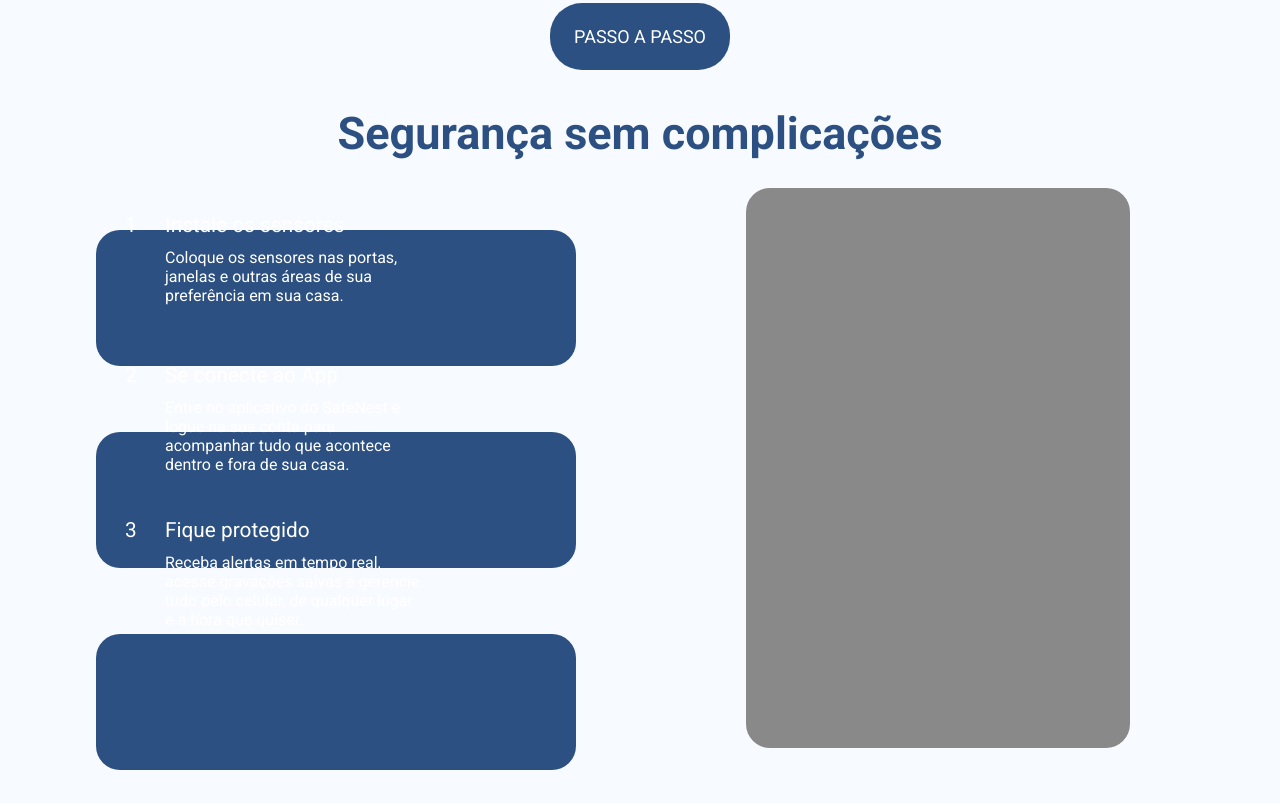
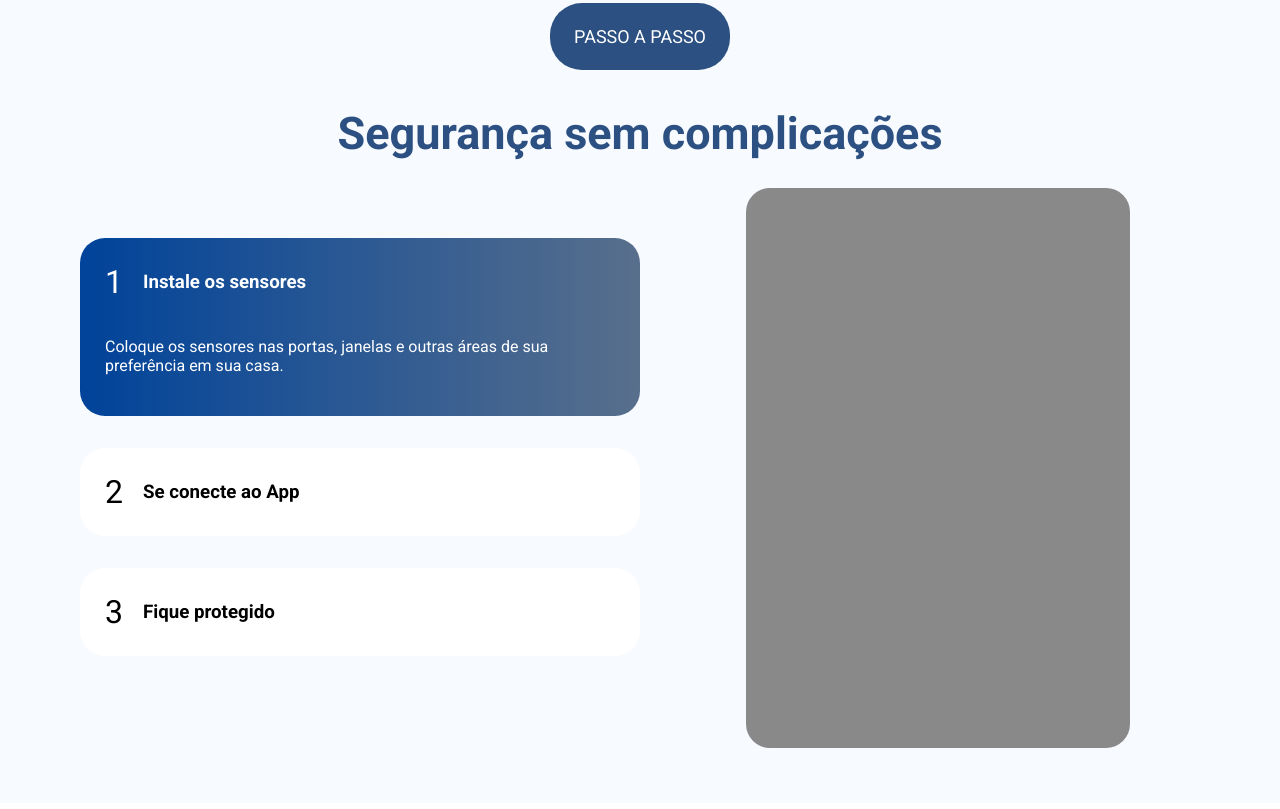
Before and after one commit to mariaeduardadepascoa/SafeNest, a plain HTML site: page index.html in a window 1280 px wide. Shown: the part 1597-2406 px from the top of the page. Drawn offline with Linux system fonts and the light colour scheme.

Commit message:
terminei a perte comece a usar

```diff
--- a/index.html
+++ b/index.html
@@ -109,21 +109,55 @@
             </div>
             <h1 class="seguranca">Segurança sem complicações</h1>
         </div>
-        <div class="retangulo">
-        <div class="number"><span>1</span></div>
-        <div class="retangulo-title"><span>Instale os sensores</span></div>
-        <div class="retangulo-subtitle"><span>Coloque os sensores nas portas, janelas e outras áreas de sua preferência em sua casa.</span></div>
+        <div class="passos">
+
+    <div class="card ativo">
+        <div class="cabecalho">
+            <span>1</span>
+            <h3>Instale os sensores</h3>
         </div>
-        <div class="retangulo">
-        <div class="number-two"><span>2</span></div>
-        <div class="retangulo-title-two"><span>Se conecte ao App</span></div>
-        <div class="retangulo-subtitle-two"><span>Entre no aplicativo do SafeNest e logue na sua conta para acompanhar tudo que acontece dentro e fora de sua casa.</span></div>
+
+        <div class="conteudo">
+            <p>
+                Coloque os sensores nas portas,
+                janelas e outras áreas de sua preferência em sua casa.
+            </p>
         </div>
-        <div class="retangulo">
-        <div class="number-three"><span>3</span></div>
-        <div class="retangulo-title-three"><span>Fique protegido</span></div>
-        <div class="retangulo-subtitle-three"><span>Receba alertas em tempo real, acesse gravações salvas e gerencie tudo pelo celular, de qualquer lugar e a hora que quiser.</span></div>
+    </div>
+
+    <div class="card">
+        <div class="cabecalho">
+            <span>2</span>
+            <h3>Se conecte ao App</h3>
         </div>
+
+        <div class="conteudo">
+            <p>
+                Entre no aplicativo do SafeNest e
+                logue na sua conta para acompanhar tudo que
+                acontece dentro e fora de sua casa.
+            </p>
+        </div>
+    </div>
+
+    <div class="card">
+        <div class="cabecalho">
+            <span>3</span>
+            <h3>Fique protegido</h3>
+        </div>
+
+        <div class="conteudo">
+            <p>
+                Receba alertas em tempo real, acesse gravações salvas e
+                gerencie tudo pelo celular, de qualquer lugar e a hora que quiser.
+            </p>
+        </div>
+    </div>
+
+</div>
+
+
+
 
 
     </section>
--- a/script.js
+++ b/script.js
@@ -71,3 +71,37 @@
         olho.src = "imagens/olhoFechado.svg";
     }
 }
+
+
+
+
+//comece a usar
+const cards = document.querySelectorAll(".card");
+
+cards.forEach(card => {
+
+    card.addEventListener("click", (e) => {
+
+        e.stopPropagation();
+
+        const aberto = card.classList.contains("ativo");
+
+        cards.forEach(c => {
+            c.classList.remove("ativo");
+        });
+
+        if (!aberto) {
+            card.classList.add("ativo");
+        }
+
+    });
+
+});
+
+document.addEventListener("click", () => {
+
+    cards.forEach(card => {
+        card.classList.remove("ativo");
+    });
+
+});
--- a/style.css
+++ b/style.css
@@ -2,7 +2,7 @@
 
 :root {
     --azul-principal: #2B5081;
-    --preto-princial: #252525;
+    --preto-principal: #252525;
     --azul-secundario: #586F8C;
     --branco-principal: #FFFFFF;
     --branco-secundario: #FAFAFA;
@@ -144,7 +144,7 @@ section {
     margin: 0;
     padding: 0;
     font-weight: var(--font-weight-bold);
-    color: var(--preto-princial);
+    color: var(--preto-principal);
     font-size: 4.5rem;
 }
 
@@ -154,7 +154,7 @@ section {
 
 #subtitulo-inicial-page h3 {
     font-weight: var(--font-weight-regular);
-    color: var(--preto-princial);
+    color: var(--preto-principal);
     font-size: 1.2rem;
 }
 
@@ -211,7 +211,7 @@ section {
 }
 
 .recursos-page .top-texts h3 {
-    color: var(--preto-princial);
+    color: var(--preto-principal);
     font-weight: var(--font-weight-medium);
 }
 
@@ -404,7 +404,7 @@ section {
     transform: translateX(-50%);
 }
 .comparacao-subtitulo-bolha-branco{
-     color: var(--preto-princial);
+     color: var(--preto-principal);
     background-color: var(--branco-secundario);
     border-color: var( --branco-terciario);
 
@@ -606,6 +606,7 @@ section {
     justify-content: center;
     text-align: center;
 }
+
 .passo-a-passo{
     font-family: var( --font-family);
     color: var( --branco-principal);
@@ -639,88 +640,59 @@ section {
     right: 150px;
 }
 
-.retangulo{
-    background-color: var( --azul-principal);
-    width: 30rem;
-    height: 8.5rem;
-    border-radius: 1.5rem;
-    display: flex;
-    margin: auto;
-    margin-left: 6rem;
+.passos{
+    display:flex;
+    flex-direction:column;
+    gap:15px;
+    width:35rem;
+    margin-right: 35rem;
+    margin-top: 2.5rem;
+    gap: 2rem;
 }
 
-.number{
-    position: absolute;
-    top: 210px;
-    left: 125px;
-    font-size: 1.3rem;
-    color: var(--branco-principal);
+.card{
+    background:var(--branco-principal);
+    border-radius:25px;
+    padding:25px;
+    cursor:pointer;
+    transition:0.3s;
+
 }
 
-.retangulo-title{
-    position: absolute;
-    top: 210px;
-    left: 165px;
-    font-size: 1.3rem;
-    color: var(--branco-principal);
+.cabecalho{
+    display:flex;
+    align-items:center;
+    gap:20px;
 }
 
-.retangulo-subtitle{
-    position: absolute;
-    top: 245px;
-    left: 165px;
-    width: 16rem;
-    color: var(--branco-principal);
-    font-size: 1rem;
+.cabecalho span{
+    font-size:32px;
+    font-family: var(--font-family);
 }
 
-
-.number-two{
-    position: absolute;
-    top: 360px;
-    left: 125px;
-    font-size: 1.3rem;
-    color: var(--branco-principal);
+.cabecalho h3{
+    margin:0;
+    font-family: var(--font-family);
 }
 
-.retangulo-title-two{
-    position: absolute;
-    top: 360px;
-    left: 165px;
-    font-size: 1.3rem;
-    color: var(--branco-principal);
+.conteudo{
+    max-height:0;
+    overflow:hidden;
+    opacity:0;
+    transition:all .4s ease;
 }
 
-.retangulo-subtitle-two{
-    position: absolute;
-    top: 395px;
-    left: 165px;
-    width: 16rem;
-    color: var(--branco-principal);
-    font-size: 1rem;
+.card.ativo{
+    background:linear-gradient(
+        90deg,
+        var(--azul-quaternario),
+        var(--azul-secundario)
+    );
+    color:white;
 }
 
-.number-three{
-    position: absolute;
-    top: 515px;
-    left: 125px;
-    font-size: 1.3rem;
-    color: var(--branco-principal);
+.card.ativo .conteudo{
+    max-height:200px;
+    opacity:1;
+    margin-top:20px;
 }
-
-.retangulo-title-three{
-    position: absolute;
-    top: 515px;
-    left: 165px;
-    font-size: 1.3rem;
-    color: var(--branco-principal);
-}
-
-.retangulo-subtitle-three{
-    position: absolute;
-    top: 550px;
-    left: 165px;
-    width: 16rem;
-    color: var(--branco-principal);
-    font-size: 1rem;
-}
```
